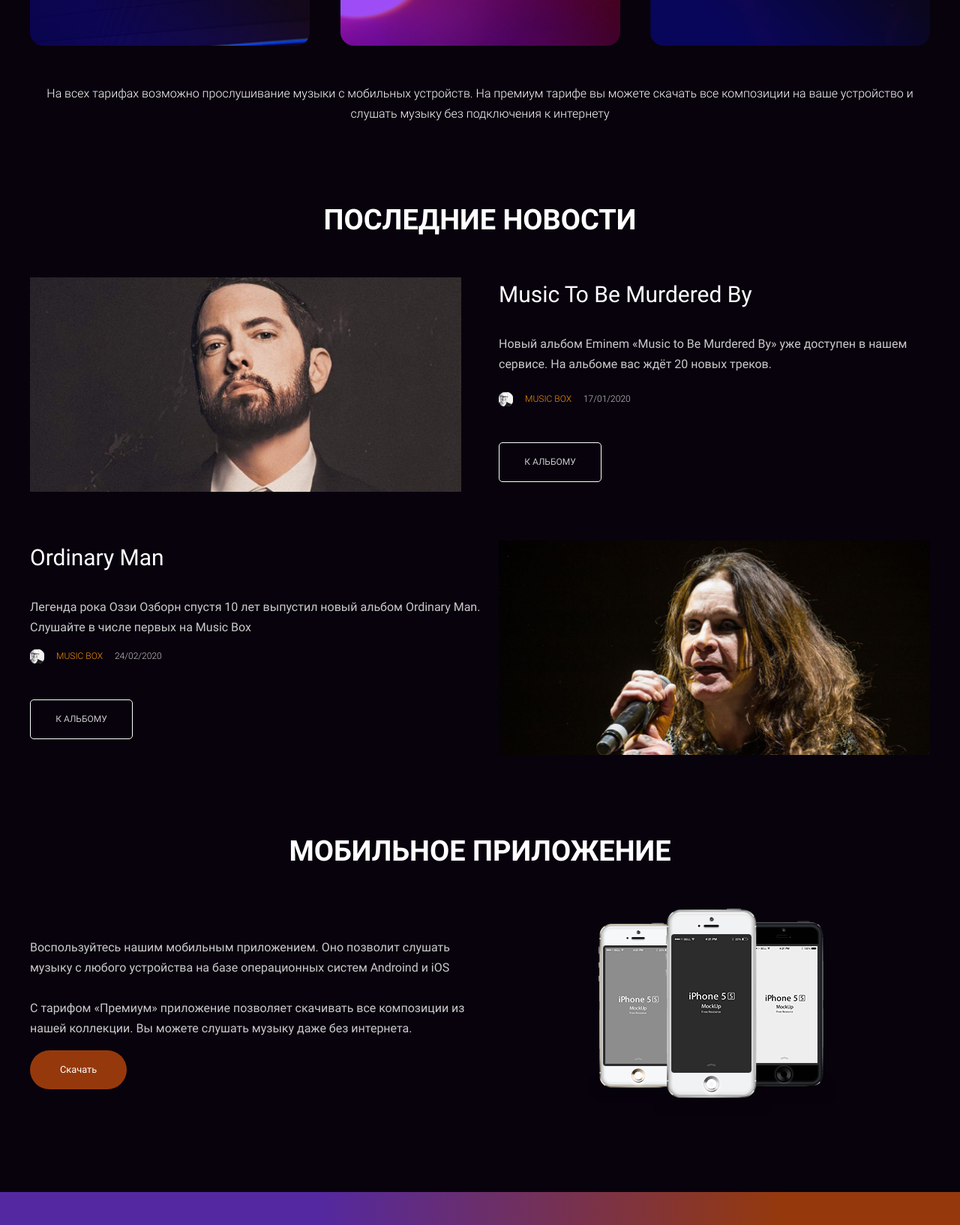
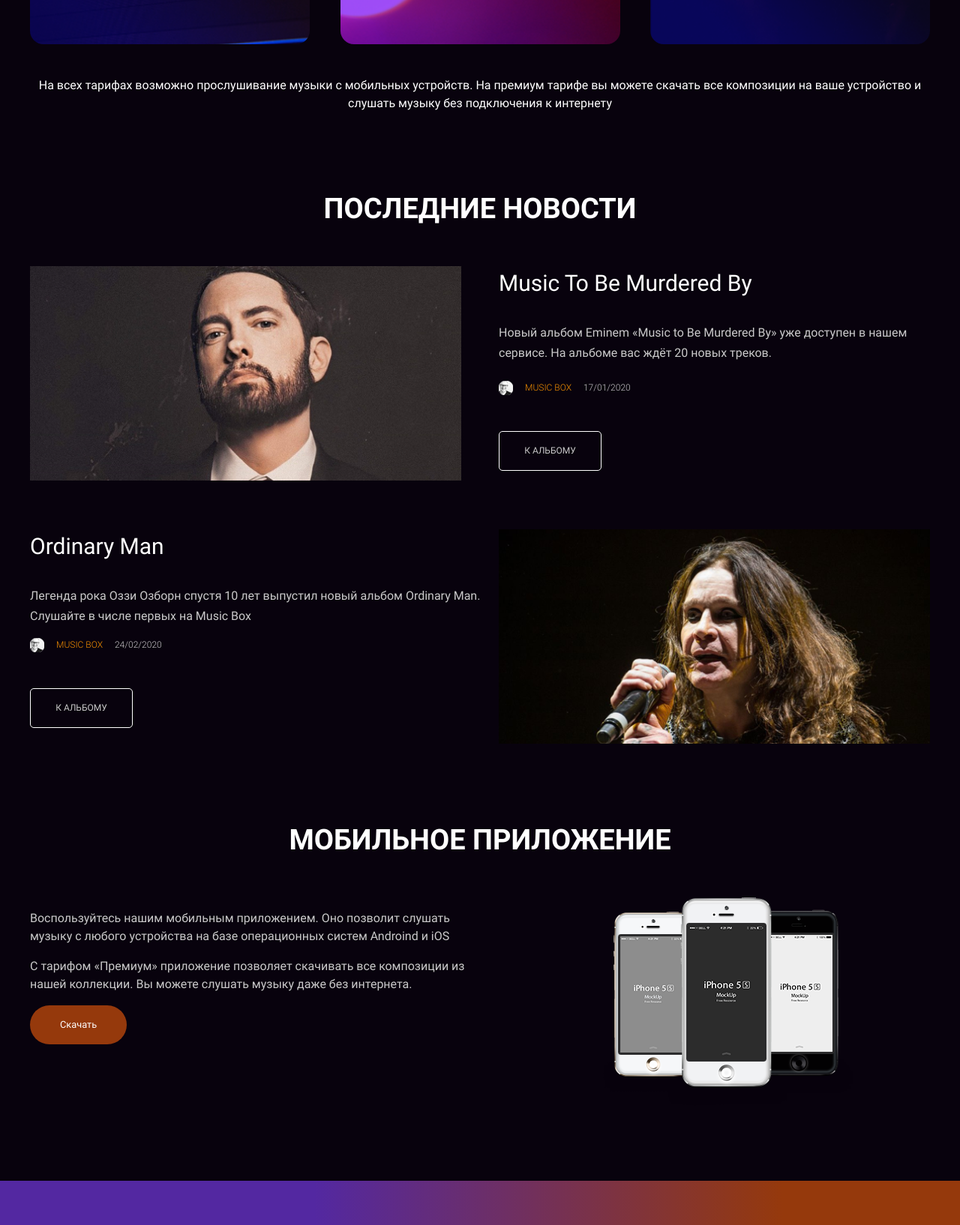
Before and after one commit to keyofevergreen/layout-designer-project-lvl2, a website: page src/index.html in a window 1280 px wide. Shown: the part 1520-3154 px from the top of the page at 75% size. Drawn offline with Linux system fonts and the light colour scheme.

Commit message:
fixed wrong properties

```diff
--- a/src/index.html
+++ b/src/index.html
@@ -50,7 +50,7 @@
   </main>
   <section id="page-pricing" class="container pt-100">
     <h2 class="mb-50">Формы подписки</h2>
-    <div class="flex pricing white mb-50">
+    <div class="flex pricing white">
       <div class="pricing__item bg-free">
         <div class="pricing__item-container">
           <h3>Бесплатная</h3>
@@ -84,8 +84,7 @@
       скачать все
       композиции на ваше устройство и слушать музыку без подключения к интернету</p>
   </section>
-  <section id="page-news">
-    <div class="container pt-100">
+  <section id="page-news" class="container pt-100">
     <article class="news-item pb-13 mb-65">
       <h2 class="mb-48">Последние новости</h2>
       <img src="img/MusictoBeMurderedBy1.png" alt="Новый альбом Эминем «Music to Be Murdered By»"
@@ -124,18 +123,17 @@
   <section id="page-app" class="mobile-app container pt-100 pb-100">
     <h2 class="mb-48">Мобильное приложение</h2>
 
-    <div class="flex mobile-app__container">
+    <div class="inline-flex mobile-app__container">
       <div>
-        <p>Воспользуйтесь нашим мобильным приложением. Оно позволит слушать музыку с любого устройства на базе
+        <p class="mb-16">Воспользуйтесь нашим мобильным приложением. Оно позволит слушать музыку с любого устройства на
+          базе
           операционных систем Androind и iOS</p>
-        <br>
         <p>С тарифом «Премиум» приложение позволяет скачивать все композиции из нашей коллекции. Вы можете слушать
           музыку
           даже без интернета.</p>
         <a href="#" class="btn btn-download mt-16">Скачать</a>
       </div>
-      <img src="img/iphone1.png" alt="Скачайте мобильное приложение на Ваш телефон" class="float-right">
-    </div>
+      <img src="img/iphone1.png" alt="Скачайте мобильное приложение на Ваш телефон" class="float-right container">
   </section>
   <footer class="bg-gradient">
     <div class="flex info container top-footer">
--- a/src/scss/_adaptive.scss
+++ b/src/scss/_adaptive.scss
@@ -85,6 +85,7 @@
     flex-direction: column;
     gap: 50px;
     align-items: center;
+    margin-bottom: 43px;
   }
 
   .pricing__item {
--- a/src/scss/_variables.scss
+++ b/src/scss/_variables.scss
@@ -268,6 +268,7 @@ footer {
 .form__input {
   justify-content: space-between;
   width: 100%;
+
   input {
     box-sizing: border-box;
 
@@ -380,6 +381,7 @@ main {
   flex: 1 1 auto;
   flex-wrap: wrap;
   justify-content: space-between;
+  margin-bottom: 43px;
 }
 
 .pricing__item {
@@ -401,13 +403,16 @@ main {
 }
 
 .pricing__item-container {
-  padding-top: 26px;
   width: 319px;
 
   margin: 0 auto;
+  padding-top: 24px;
 }
 
 .pricing__value {
+
+  margin-bottom: 38px;
+
   font-size: 64px;
   line-height: 1em;
   text-transform: uppercase;
@@ -417,8 +422,6 @@ main {
     line-height: 48px;
     vertical-align: top;
   }
-
-  margin-bottom: 38px;
 }
 
 .bg-free {
@@ -449,17 +452,19 @@ main {
 }
 
 .pricing__footer {
+
+  margin-bottom: 64px;
+
   font-weight: 300;
   font-size: 12.8px;
   line-height: 19.2px;
   text-align: center;
-
-  margin-bottom: 64px;
 }
 
 .pricing-description {
-  font-weight: 300;
+  font-weight: 400;
   font-size: 16px;
+  line-height: 24px;
 }
 
 .float-left {
@@ -541,10 +546,12 @@ main {
     width: 600px;
 
     font-size: 16px;
+    line-height: 24px;
   }
 
   div {
-    align-self: center;
+    align-self: flex-start;
+    margin-top: 16px;
   }
 }
 
```
Also changed, not shown: src/styles/style.css. Lines whose indentation alone changed are shown as unchanged.
